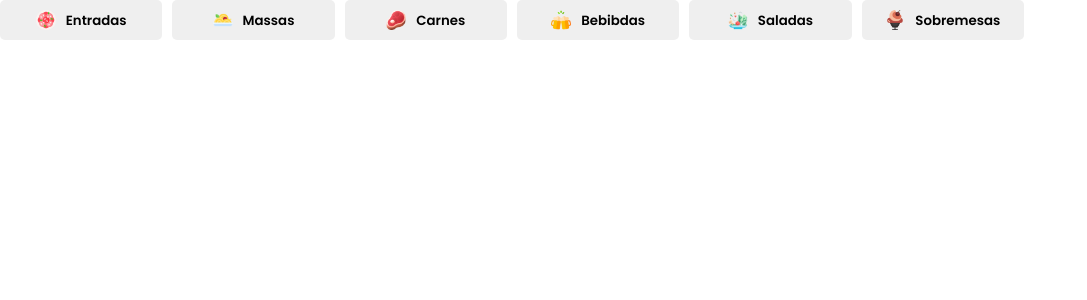
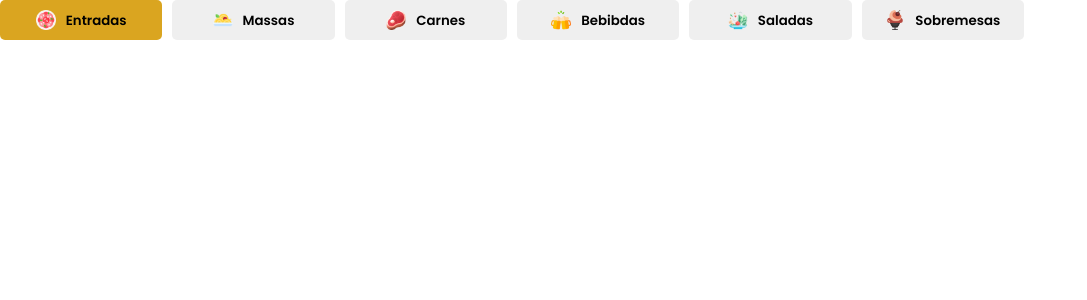
Before and after one commit to MatheusChagas7/cardapio-de-restaurante, a Next.js app: page /componentes/Categorias in a window 1280 px wide. In both pictures the pointer is over the button "Entradas". Shown: the top 300 px of the page, without its empty margins (0-1087 px from the left). Built offline with nearby package versions, Linux system fonts and the light colour scheme.

Commit message:
adicionando efeitos de hover e active nos botões

```diff
--- a/src/app/componentes/Categorias/Categorias.module.css
+++ b/src/app/componentes/Categorias/Categorias.module.css
@@ -32,3 +32,12 @@
     padding: 1px 0;
     font-weight: 600;
 }
+
+.botao_categorias:hover{
+    cursor: pointer;
+    background-color: #daa520;
+}
+
+.botao_categorias:active{
+    border: 1px solid #fff;
+}
```
